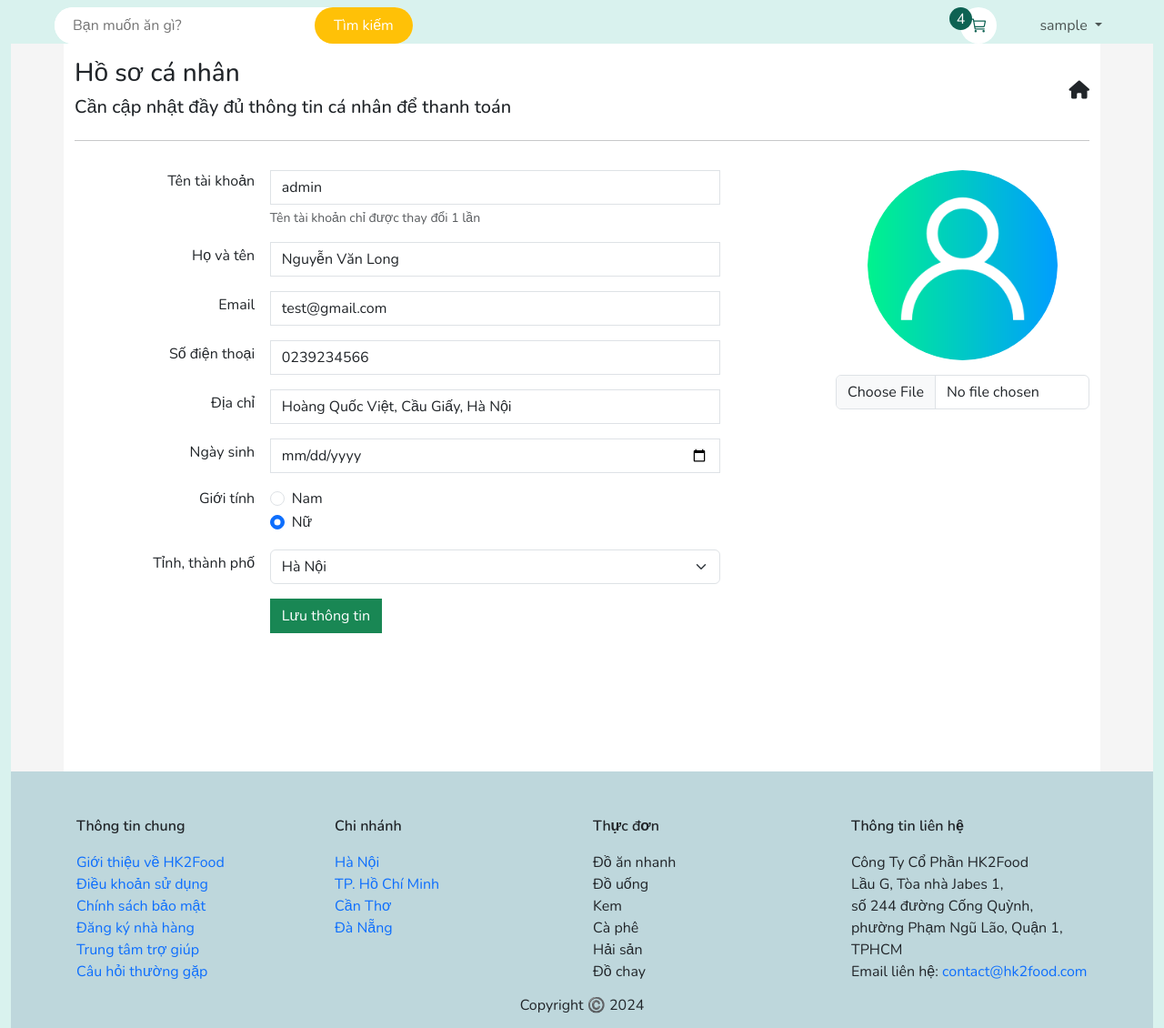
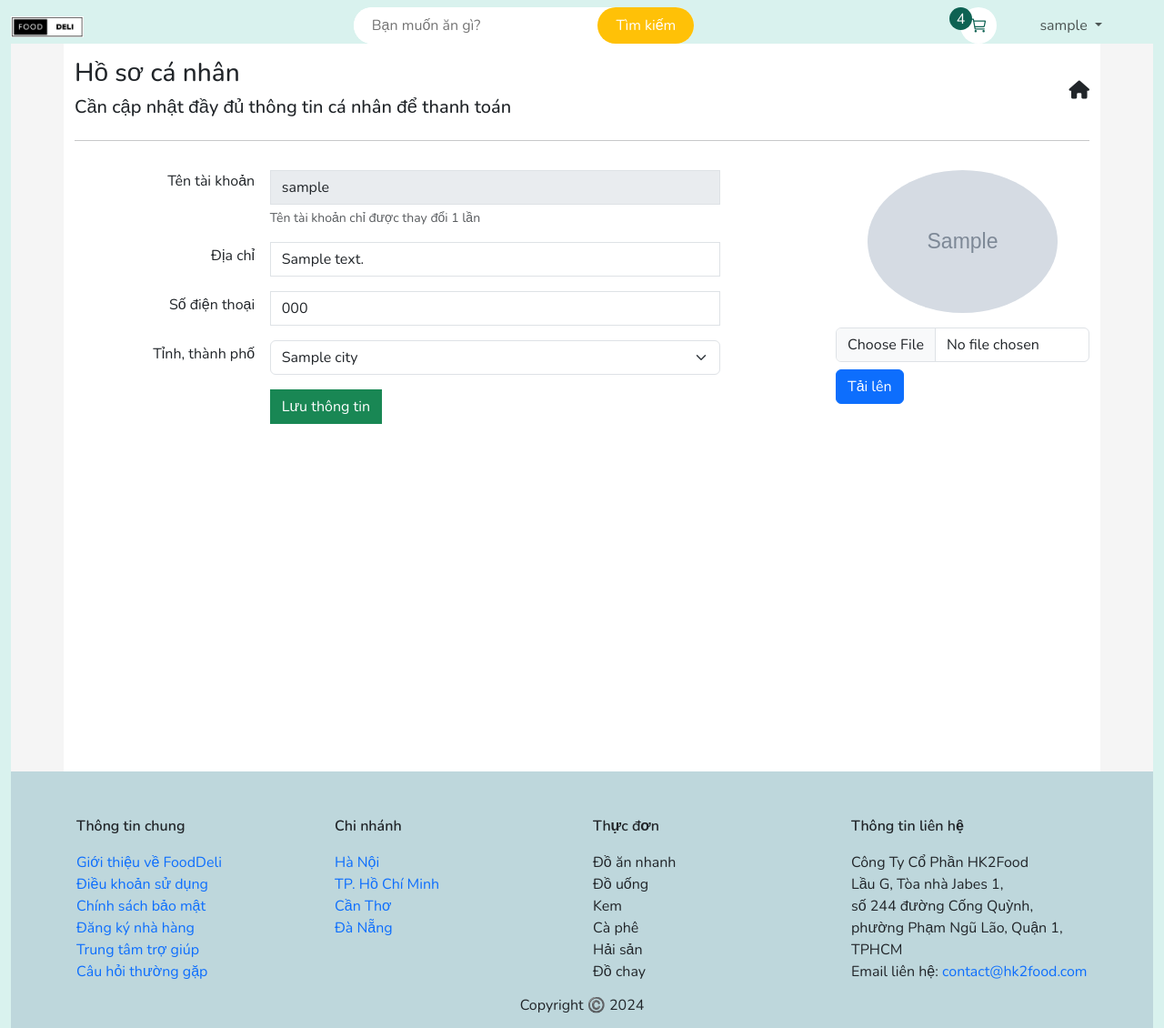
Before and after one commit to nlmtri/OrderFood-Django, a Django app: page /profile/ in a window 1280 px wide. Shown: the whole page at 91% size. Run offline with Django 4.2, Linux system fonts and the light colour scheme; a user stored in the database is signed in; tables that the repository leaves empty hold one stand-in row (values such as "Sample post"); grey boxes marked "Sample" are stand-in pictures.

Commit message:
main
Edit Logo

```diff
--- a/orderfoodproj/core/urls.py
+++ b/orderfoodproj/core/urls.py
@@ -21,7 +21,7 @@ urlpatterns = [
     path('menu/<slug:slug>/', get_menu_detail_view, name='menu-detail-view'),
     path('restaurant/<slug:slug>/', get_restaurant_view, name='restaurant-detail-view'),
     path('cart/detail/', cart_detail_view, name='cart-detail-view'),
-    path('profile/', get_profile_view, name='get-profile-view'),
+    path('profile/', profile_view, name='profile_view'),
 
     # POST
     path('do-login/', post_login_view, name='post-login-view'),
--- a/orderfoodproj/core/views/profile.py
+++ b/orderfoodproj/core/views/profile.py
@@ -1,5 +1,19 @@
-from django.shortcuts import render, redirect
+from django.shortcuts import render
+from core.models.user import *
+from core.models.city import City
 
+def profile_view(request):
+    # Lấy thông tin khách hàng từ cơ sở dữ liệu
+    customer = Customer.objects.get(admin=request.user)
+    cities = City.objects.all().order_by('name')
+    if request.method == 'POST':
+        # Xử lý biểu mẫu chỉnh sửa thông tin nếu được gửi đi
+        # Đây chỉ là một ví dụ, bạn cần thay đổi logic này để phản ánh yêu cầu cụ thể của bạn
+        customer.address = request.POST.get('address')
+        customer.phone_number = request.POST.get('phone_number')
+        customer.city_id = request.POST.get('city')
 
-def get_profile_view(request):
-    return render(request, 'core/profile.html', {})
+        # Lưu các thay đổi vào cơ sở dữ liệu
+        customer.save()
+
+    return render(request, 'core/profile.html', {'customer': customer,'cities':cities})
--- a/orderfoodproj/orderfoodproj/settings.py
+++ b/orderfoodproj/orderfoodproj/settings.py
@@ -145,14 +145,14 @@ DEFAULT_AUTO_FIELD = 'django.db.models.BigAutoField'
 JAZZMIN_SETTINGS = {
     'site_title': 'Order Food',
     'site_header': "Order Food",
-    'site_brand': "HK2 Food Admin",
+    'site_brand': "FoodDeli Admin",
     'site_logo': "/logo.png",
     'login_logo': "/logo.png",
     'login_logo_dark': "/logo.png",
     'site_logo_classes': "img-circle img-thumbnail",
     'site_icon': "/favicon.ico",
     'welcome_sign': "Welcome to Admin Page",
-    'copyright': 'hacker2',
+    'copyright': 'FoodDeli',
 }
 
 AUTH_USER_MODEL = 'core.CustomUser'
--- a/orderfoodproj/templates/base.html
+++ b/orderfoodproj/templates/base.html
@@ -53,12 +53,16 @@
           <button class="navbar-toggler" type="button" data-bs-toggle="collapse" data-bs-target="#navbarSupportedContent" aria-controls="navbarSupportedContent" aria-expanded="false" aria-label="Toggle navigation">
             <span class="navbar-toggler-icon"></span>
           </button>
-          <div class="collapse navbar-collapse d-sm-none" style="padding-left: 48px;" id="navbarSupportedContent">
-              <form class="search">
+          <a class="navbar-brand" href="/">
+            <img src="{% static 'logo-text.png' %}" alt="Logo" width="80">
+        </a>
+
+        <div class="collapse navbar-collapse justify-content-center" id="navbarSupportedContent">
+            <form class="search">
                 <input type="text" placeholder="Bạn muốn ăn gì?" name="q" value="{% if query != 'None' %}{{query}}{% else %}''{% endif %}">
                 <button class="search-btn">Tìm kiếm</button>
-              </form>
-          </div>
+            </form>
+        </div>
 
           <ul class="navbar-nav me-auto mb-2 mb-lg-0">
             <li class="nav-item">
@@ -72,7 +76,7 @@
                 {{request.user.username}}
               </a>
               <ul class="dropdown-menu">
-                <li><a class="dropdown-item" href="{% url 'get-profile-view' %}">Tài khoản</a></li>
+                <li><a class="dropdown-item" href="{% url 'profile_view' %}">Tài khoản</a></li>
                 <li><a class="dropdown-item" href="#">Đơn hàng</a></li>
                 <li><a class="dropdown-item" href="#">Ví</a></li>
                 <li><a class="dropdown-item" href="#">Thông báo <span class="badge text-bg-secondary">4</span></a></li>
@@ -111,7 +115,7 @@
         <div class="col col-sm-6 col-md-3 col-lg-3 col-xl-3 col-xxl-3">
             <p class="fw-semibold">Thông tin chung</p>
             <div class="flex-column">
-                <a href="#" class="nav-link text-primary">Giới thiệu về HK2Food</a>
+                <a href="#" class="nav-link text-primary">Giới thiệu về FoodDeli</a>
                 <a href="#" class="nav-link text-primary">Điều khoản sử dụng</a>
                 <a href="#" class="nav-link text-primary">Chính sách bảo mật</a>
                 <a href="#" class="nav-link text-primary">Đăng ký nhà hàng</a>
--- a/orderfoodproj/templates/core/profile.html
+++ b/orderfoodproj/templates/core/profile.html
@@ -19,40 +19,37 @@
         <hr class="text-dark">
         <div class="d-flex align-items-start justify-content-between" style="gap: 1%;">
             <div class="left-profile mt-3" style="width: 74%;">
+                <form method="POST">
+                    {% csrf_token %}
                     <div class="w-100 d-flex align-items-start justify-content-start mb-3" style="gap: 2%;">
+                        <!-- Điền thông tin khách hàng vào các trường input dưới đây -->
                         <div style="width: 24%;">
                             <label for="" class="form-label w-100" style="text-align: right !important;">
                                 Tên tài khoản
                             </label>
                         </div>
                         <div style="width: 60%;">
-                        <input type="text" class="form-control" style="border-radius: 0;" value="admin">
+                            <input type="text" class="form-control" style="border-radius: 0;" value="{{ customer.admin.username }}" disabled>
                             <div id="emailHelp" class="form-text">Tên tài khoản chỉ được thay đổi 1 lần</div>
                         </div>
                     </div>
 
+                    <!-- Thêm các trường input khác tương tự cho các thông tin cần chỉnh sửa -->
+                    <!-- Ví dụ: -->
                     <div class="w-100 d-flex align-items-center justify-content-start mb-3" style="gap: 2%;">
                         <div style="width: 24%;">
                             <label for="" class="form-label w-100" style="text-align: right !important;">
-                            Họ và tên
+                                Địa chỉ
                             </label>
+
                         </div>
                         <div style="width: 60%;">
-                        <input type="text" class="form-control" style="border-radius: 0;" value="Nguyễn Văn Long">
+                            <input type="text" class="form-control" style="border-radius: 0;" name="address" value="{{ customer.address }}">
                         </div>
                     </div>
 
-                <div class="w-100 d-flex align-items-center justify-content-start mb-3" style="gap: 2%;">
-                    <div style="width: 24%;">
-                        <label for="" class="form-label w-100" style="text-align: right !important;">
-                            Email
-                        </label>
-                    </div>
-                    <div style="width: 60%;">
-                        <input type="text" class="form-control" style="border-radius: 0;" value="test@gmail.com">
-                    </div>
-                </div>
-
+                    <!-- Thêm các trường input khác tương tự cho các thông tin cần chỉnh sửa -->
+                    <!-- Ví dụ: -->
                     <div class="w-100 d-flex align-items-center justify-content-start mb-3" style="gap: 2%;">
                         <div style="width: 24%;">
                             <label for="" class="form-label w-100" style="text-align: right !important;">
@@ -60,54 +57,12 @@
                             </label>
                         </div>
                         <div style="width: 60%;">
-                        <input type="text" class="form-control" style="border-radius: 0;" value="0239234566">
+                            <input type="text" class="form-control" style="border-radius: 0;" name="phone_number" value="{{ customer.phone_number }}">
                         </div>
                     </div>
 
-                <div class="w-100 d-flex align-items-center justify-content-start mb-3" style="gap: 2%;">
-                    <div style="width: 24%;">
-                        <label for="" class="form-label w-100" style="text-align: right !important;">
-                            Địa chỉ
-                        </label>
-                    </div>
-                    <div style="width: 60%;">
-                        <input type="text" class="form-control" style="border-radius: 0;" value="Hoàng Quốc Việt, Cầu Giấy, Hà Nội">
-                    </div>
-                </div>
-
-                <div class="w-100 d-flex align-items-center justify-content-start mb-3" style="gap: 2%;">
-                    <div style="width: 24%;">
-                        <label for="" class="form-label w-100" style="text-align: right !important;">
-                            Ngày sinh
-                        </label>
-                    </div>
-                    <div style="width: 60%;">
-                        <input type="date" class="form-control" style="border-radius: 0;">
-                    </div>
-                </div>
-
-                <div class="w-100 d-flex align-items-start justify-content-start mb-3" style="gap: 2%;">
-                    <div style="width: 24%;">
-                        <label for="" class="form-label w-100" style="text-align: right !important;">
-                            Giới tính
-                        </label>
-                    </div>
-                    <div style="width: 60%;">
-                        <div class="form-check">
-                            <input class="form-check-input" type="radio" name="flexRadioDefault" id="flexRadioDefault1">
-                            <label class="form-check-label" for="flexRadioDefault1">
-                              Nam
-                            </label>
-                          </div>
-                          <div class="form-check">
-                            <input class="form-check-input" type="radio" name="flexRadioDefault" id="flexRadioDefault2" checked>
-                            <label class="form-check-label" for="flexRadioDefault2">
-                              Nữ
-                            </label>
-                          </div>
-                    </div>
-                </div>
-
+                    <!-- Thêm các trường input khác tương tự cho các thông tin cần chỉnh sửa -->
+                    <!-- Ví dụ: -->
                     <div class="w-100 d-flex align-items-center justify-content-start mb-3" style="gap: 2%;">
                         <div style="width: 24%;">
                             <label for="" class="form-label w-100" style="text-align: right !important;">
@@ -115,11 +70,11 @@
                             </label>
                         </div>
                         <div style="width: 60%;">
-                        <select class="form-select" aria-label="Default select example">
-                            <option selected>Hà Nội</option>
-                            <option value="1">TP. Hồ Chí Minh</option>
-                            <option value="2">Hải Phòng</option>
-                            <option value="3">Đà Nẵng</option>
+                            <select class="form-select" aria-label="Default select example" name="city">
+                                <!-- Lặp qua các thành phố và hiển thị lựa chọn -->
+                                {% for city in cities %}
+                                <option value="{{city.id}}" {% if customer.city.name == city.name %} selected {% endif %}>{{city.name}}</option>
+                                {% endfor %}
                             </select>
                         </div>
                     </div>
@@ -128,19 +83,20 @@
                         <div style="width: 24%;visibility: hidden;">
                         </div>
                         <div style="width: 60%;">
-                        <div class="btn btn-success" style="border-radius: 0;">Lưu thông tin</div>
+                            <button type="submit" class="btn btn-success" style="border-radius: 0;">Lưu thông tin</button>
                         </div>
                     </div>
-
-
-
+                </form>
             </div>
             <div class="right-profile mt-3 d-flex flex-column align-items-center" style="width: 25%;">
-                <img class="w-75 h-75 rounded-circle" src="/media/default/user.png" alt="">
-                <input type="file" class="form-control mt-3">
+                <!-- Hiển thị hình ảnh avatar và biểu mẫu để tải lên hình ảnh mới -->
+                <img class="w-75 h-75 rounded-circle" src="{{ customer.avatar.url }}" alt="">
+                <form method="POST" enctype="multipart/form-data">
+                    {% csrf_token %}
+                    <input type="file" class="form-control mt-3" name="avatar">
+                    <button type="submit" class="btn btn-primary mt-2">Tải lên</button>
+                </form>
             </div>
         </div>
     </div>
-</div>
-
 {% endblock content %}
```
Also changed, not shown: orderfoodproj/templates/core/menu-detail.html (+0 -45 lines), orderfoodproj/static/logo-text.png (added). Lines whose indentation alone changed are shown as unchanged.
